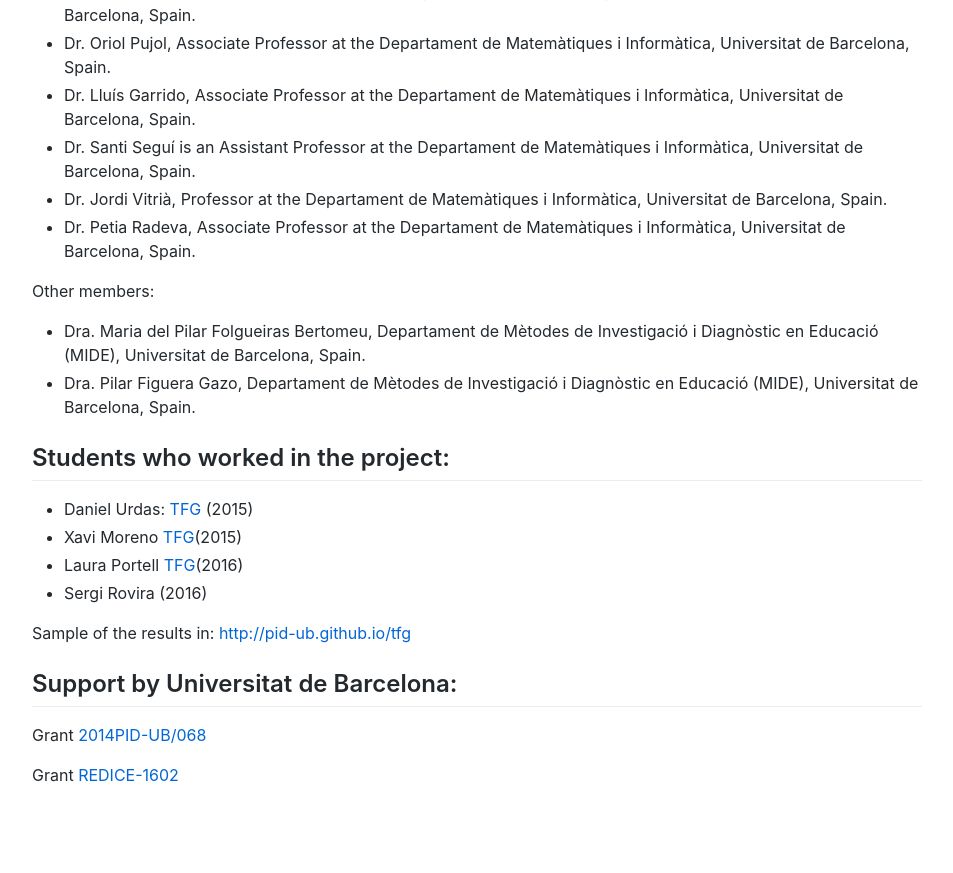
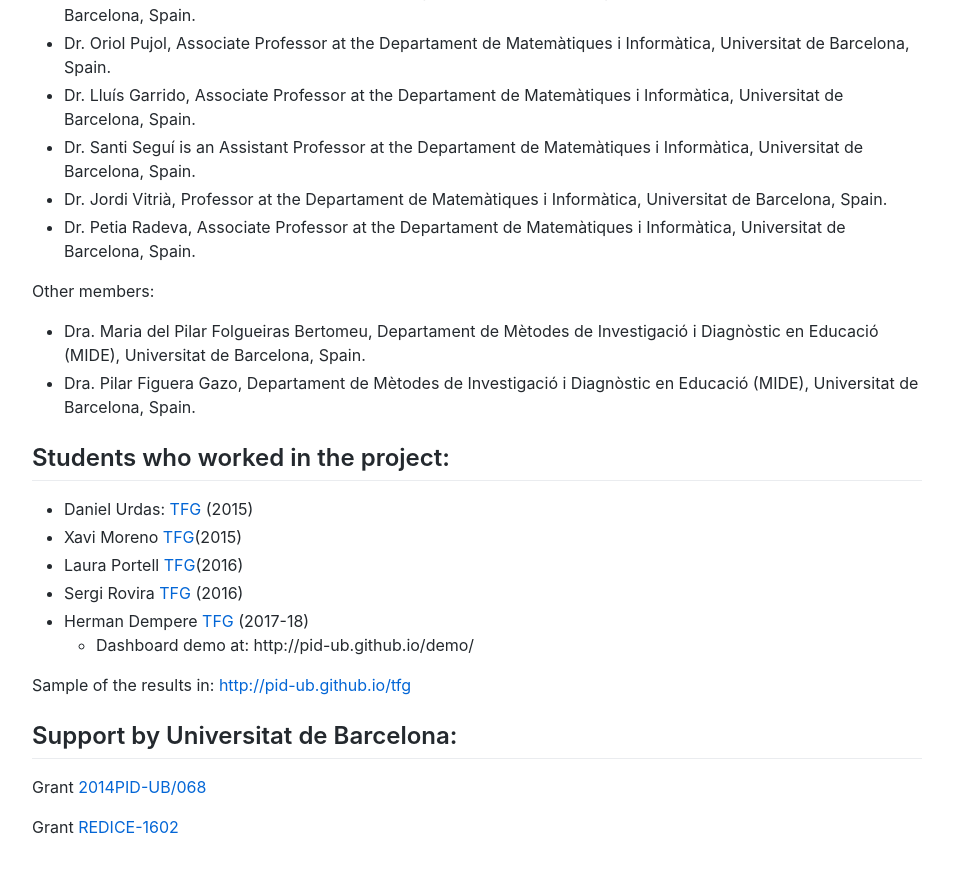
Before and after one commit to pid-ub/pid-ub.github.io, a Jekyll site: the page built from index.md, in a window 1280 px wide and 900 px high, scrolled down 1046 px. Shown: the top 873 px of the window, without its empty margins (163-1116 px from the left). Built offline with Jekyll 4.4.1, drawn with Linux system fonts in a browser that asks for light colours; our own code applies the rules of GitHub Pages for plain Markdown files; before the commit the page ends 1894 px from its top, so only the background shows below that.

Commit message:
Update index.md
Added missing links for sergi and herman tfg

```diff
--- a/index.md
+++ b/index.md
@@ -49,7 +49,9 @@
 - Daniel Urdas: [TFG](http://diposit.ub.edu/dspace/handle/2445/68450) (2015)
 - Xavi Moreno [TFG](http://diposit.ub.edu/dspace/handle/2445/67262)(2015)
 - Laura Portell [TFG](http://diposit.ub.edu/dspace/handle/2445/105682)(2016)
-- Sergi Rovira (2016)
+- Sergi Rovira [TFG](http://diposit.ub.edu/dspace/handle/2445/119113) (2016)
+- Herman Dempere [TFG](http://diposit.ub.edu/dspace/handle/2445/130959) (2017-18)
+  - Dashboard demo at: http://pid-ub.github.io/demo/
 
 Sample of the results in: [http://pid-ub.github.io/tfg](http://pid-ub.github.io/tfg)
 
```
